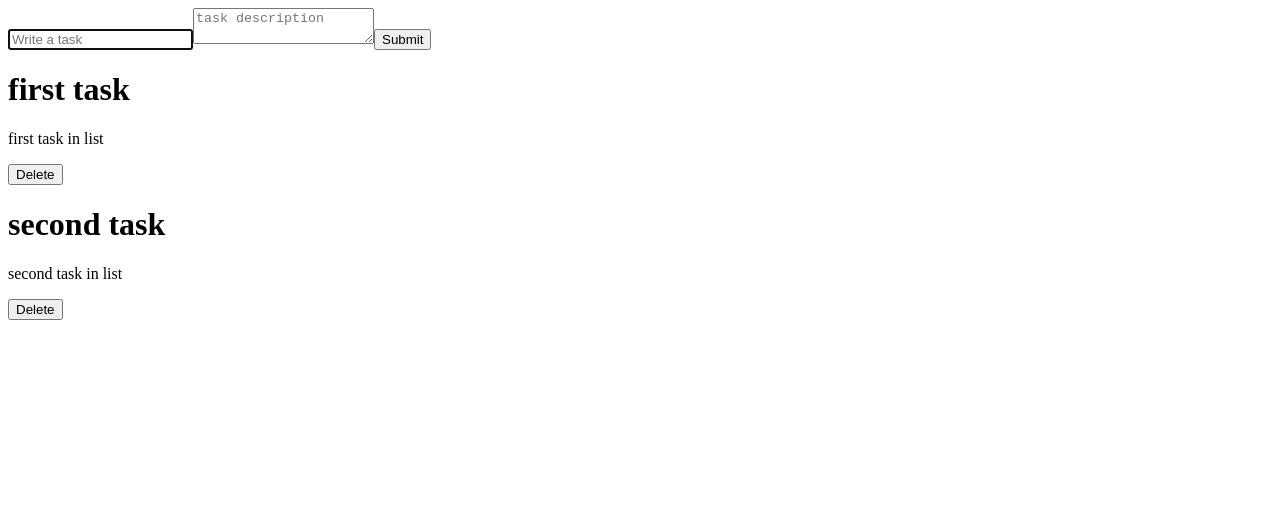
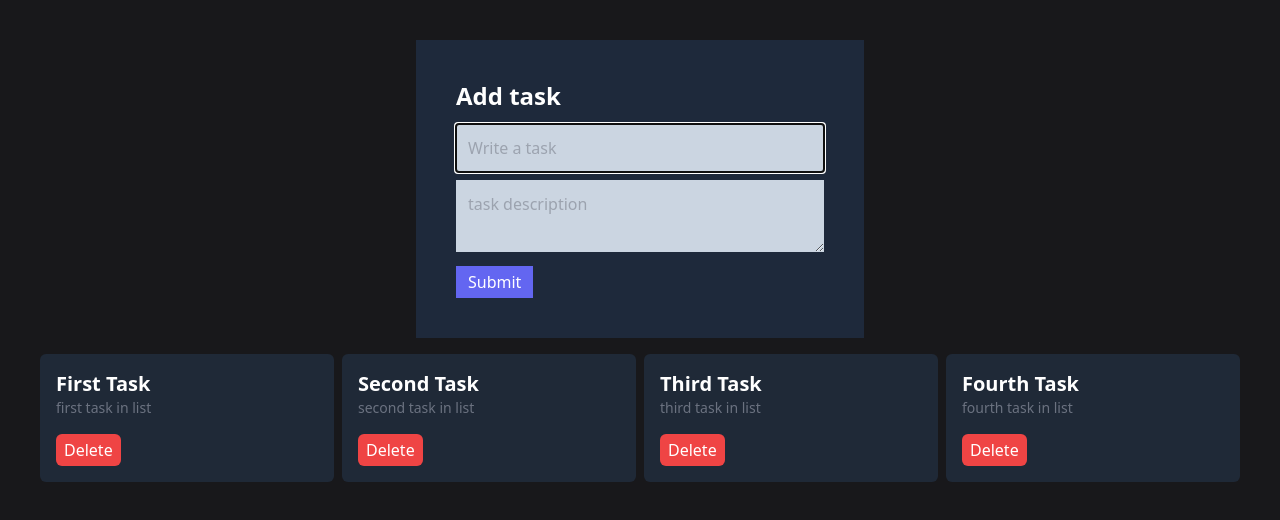
Before and after one commit to DariHernandez/Task-Board---Fazt-Curso-de-Reactjs-desde-Cero-para-principiantes-2022, a React (Vite) app: page / in a window 1280 px wide. Shown: the top 520 px of the page. Built offline with nearby package versions, Linux system fonts and the light colour scheme.

Commit message:
tailwindcss

```diff
--- a/package.json
+++ b/package.json
@@ -18,6 +18,9 @@
     "@types/react": "^18.0.17",
     "@types/react-dom": "^18.0.6",
     "@vitejs/plugin-react": "^2.1.0",
+    "autoprefixer": "^10.4.12",
+    "postcss": "^8.4.16",
+    "tailwindcss": "^3.1.8",
     "vite": "^3.1.0"
   }
 }
--- /dev/null
+++ b/postcss.config.cjs
@@ -0,0 +1,6 @@
+module.exports = {
+  plugins: {
+    tailwindcss: {},
+    autoprefixer: {},
+  },
+}
--- a/src/App.jsx
+++ b/src/App.jsx
@@ -1,18 +1,16 @@
 import TaskList from './components/TaskList'
 import TaskForm from './components/TaskForm'
 
-// Remove data import
-
 function App() {
-
-    // Remove global / context functions, and data
-
     return (
-        <>
-            {/* Don't submit data to child components */}
-            <TaskForm />
-            <TaskList />
-        </>
+        // background black, height 100vh, passing 10
+        <main className='bg-zinc-900 h-screen p-10'>
+            {/* Magrin left and right auto */}
+            <section className='container mx-auto'>
+                <TaskForm />
+                <TaskList />
+            </section>
+        </main>
     )
 }
 
--- a/src/components/TaskCard.jsx
+++ b/src/components/TaskCard.jsx
@@ -2,15 +2,26 @@
 import { TaskContext } from '../context/TaskContext'
 import { useContext } from 'react'
 
-// Remove deleteTask param
 function TaskCard({ task }) {
     const { deleteTask } = useContext(TaskContext)
 
     return (
-        <div>
-            <h1>{task.title}</h1>
-            <p>{task.description}</p>
-            <button onClick={() => deleteTask(task.id)}>Delete</button>
+        // background gray, text white, padding 4, border rounded
+        <div className='bg-gray-800 text-white p-4 rounded-md'>
+
+            {/* text extra large, bold and capitalize */}
+            <h1 className='text-xl font-bold capitalize'>{task.title}</h1>
+
+            {/* Text grau and small */}
+            <p className='text-gray-500 text-sm'>{task.description}</p>
+            <button
+
+                // Button with background red, passing 2, border radios and change color on hover
+                className='bg-red-500 px-2 py-1 rounded-md mt-4 hover:bg-red-400'
+                onClick={() => deleteTask(task.id)}
+            >
+                Delete
+            </button>
         </div>
     )
 }
--- a/src/components/TaskForm.jsx
+++ b/src/components/TaskForm.jsx
@@ -1,11 +1,8 @@
-import React, {useState, useContext} from 'react'
-import {TaskContext} from '../context/TaskContext'
+import React, { useState, useContext } from 'react'
+import { TaskContext } from '../context/TaskContext'
 
-// Remove params
 function TaskForm() {
-
-    // Get "createTask" from context
-    const {createTask} = useContext (TaskContext)
+    const { createTask } = useContext(TaskContext)
 
     const [title, setTitle] = useState('')
 
@@ -20,29 +17,48 @@
     }
 
     return (
-        <form onSubmit={haldeSubmit}>
+
+        // Max with mediam and margins auto (right and left margins)
+        <div className='max-w-md mx-auto'>
+            <form
+                onSubmit={haldeSubmit}
+
+                // background color blue, paddin 10 and margin bottom 4
+                className='bg-slate-800 p-10 mb-4'
+            >
+
+                {/* text two times extra large, bold, white and a margin bottom of 3 */}
+                <h1 className='text-2xl font-bold text-white mb-3'>Add task</h1>
                 <input
                     type='text'
                     placeholder='Write a task'
                     onChange={(e) => setTitle(e.target.value)}
                     value={title}
                     autoFocus={true}
+
+                    // input light blue, padding 3, with 100% amd margin botton 2
+                    className='bg-slate-300 p-3 w-full mb-2'
                 />
 
                 <textarea
                     placeholder='task description'
                     onChange={(e) => setDescription(e.target.value)}
                     value={description}
+
+                    // textarea light blue, padding 3, with 100% amd margin botton 2
+                    className='bg-slate-300 p-3 w-full mb-2'
                 />
 
                 <input
                     type='submit'
                     value='Submit'
+
+                    // Button with background color blue, 3 of passing left and right, 1 of padding top and bottom, color white
+                    className='bg-indigo-500 px-3 py-1 text-white'
                 />
             </form>
+        </div>
     )
 }
 
-// Remove params datatypes
-
 export default TaskForm
--- a/src/components/TaskList.jsx
+++ b/src/components/TaskList.jsx
@@ -2,30 +2,31 @@
 import { TaskContext } from '../context/TaskContext'
 import { useContext } from 'react'
 
-// Remove params
 const TaskList = () => {
-
-    // Get "task" from context
-    const {tasks, deleteTask} = useContext (TaskContext)
+    const { tasks, deleteTask } = useContext(TaskContext)
 
     if (tasks.length === 0) {
-        return <h1>No tasks founds</h1>
+        return (
+            // Color white, text 4 times extra lñarge, font bold and text align center
+            <h1 className='text-white text-4xl font-bold text-center'>
+                No tasks founds
+            </h1>
+        )
     }
 
+    console.log (tasks)
+
     return (
-        <div>
+        // Display grid, 4 grid template columns and 2 of gap
+        <div className='grid grid-cols-4 gap-2'>
             {tasks.map((task) => (
                 <TaskCard
                     task={task}
                     key={task.id}
-
-                    // Don't send the function 'delete task'
                 />
             ))}
         </div>
     )
 }
 
-// Remove params datatypes
-
 export default TaskList
--- a/src/context/TaskContext.jsx
+++ b/src/context/TaskContext.jsx
@@ -1,14 +1,9 @@
 import { createContext, useState, useEffect } from 'react'
-
-// Iport data
 import { tasks as data } from '../data/tasks'
 
-// Get context and set a name
 export const TaskContext = createContext()
 
 export function TaskContextProvider(props) {
-
-    // Paste data functions from "App"
     const [tasks, setTasks] = useState([])
 
     function createTask(taskTitle, taskDescription) {
@@ -17,7 +12,7 @@
             title: taskTitle,
             description: taskDescription,
         }
-        setTasks([...tasks, , new_task])
+        setTasks([...tasks, new_task])
     }
 
     function deleteTask(taskId) {
@@ -27,10 +22,8 @@
 
     useEffect(() => setTasks(data), [])
 
-    // return a context who encapsulate their own children
     return (
         <TaskContext.Provider
-            // Set as value an object with the context data and functions
             value={{
                 tasks,
                 createTask,
--- a/src/data/tasks.js
+++ b/src/data/tasks.js
@@ -9,4 +9,14 @@
         title: 'second task',
         description: 'second task in list',
     },
+    {
+        id: 2,
+        title: 'third task',
+        description: 'third task in list',
+    },
+    {
+        id: 3,
+        title: 'fourth task',
+        description: 'fourth task in list',
+    },
 ]
--- a/src/index.css
+++ b/src/index.css
@@ -0,0 +1,3 @@
+@tailwind base;
+@tailwind components;
+@tailwind utilities;
--- a/src/main.jsx
+++ b/src/main.jsx
@@ -1,8 +1,8 @@
 import React from 'react'
 import ReactDom from 'react-dom/client'
 import App from './App'
+import './index.css'
 
-// Import context component
 import { TaskContextProvider } from './context/TaskContext'
 
 const root = ReactDom.createRoot(document.querySelector('#root'))
--- /dev/null
+++ b/tailwind.config.cjs
@@ -0,0 +1,11 @@
+/** @type {import('tailwindcss').Config} */
+module.exports = {
+  content: [
+    "./index.html",
+    "./src/**/*.{js,ts,jsx,tsx}",
+  ],
+  theme: {
+    extend: {},
+  },
+  plugins: [],
+}
```
Also changed, not shown: 1 other file (tests, documents, lock files or other folders). Lines whose indentation alone changed are shown as unchanged.
